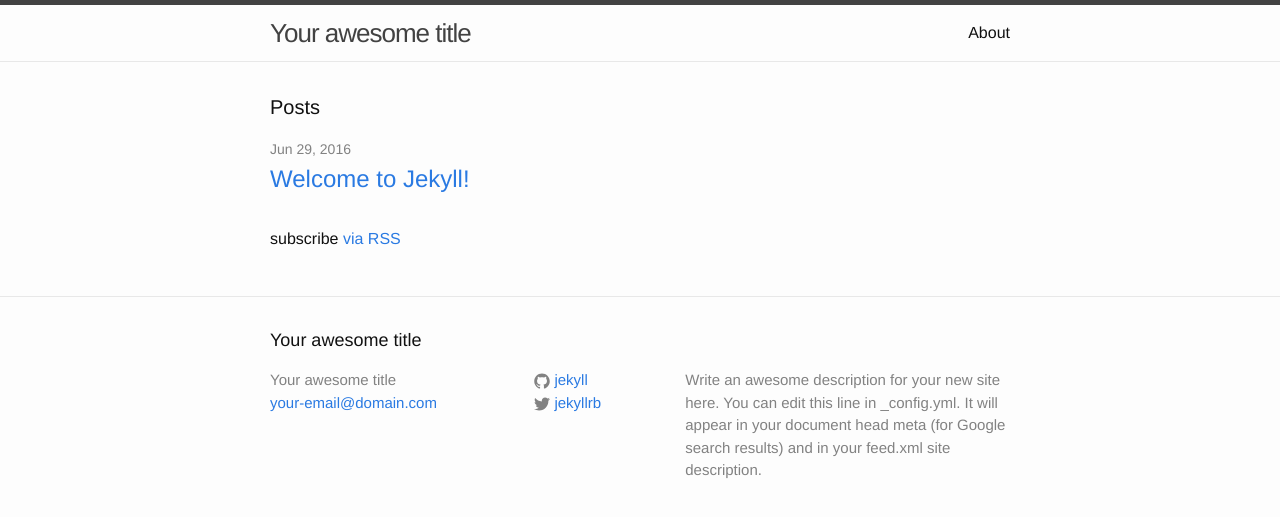
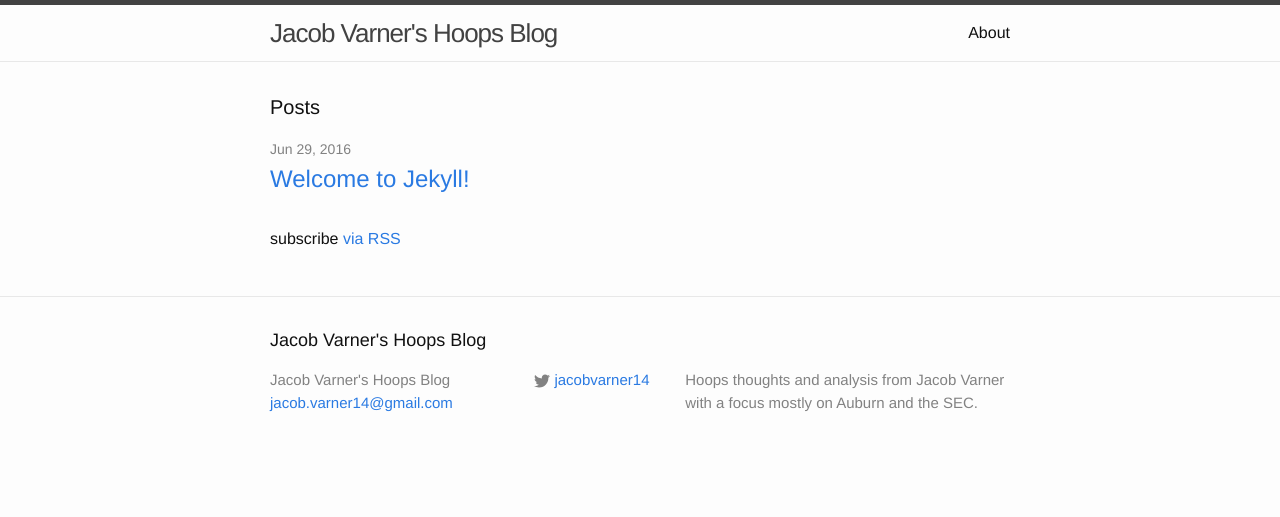
Before and after one commit to jacobvarner/hoops-blog, a Jekyll site: the page built from index.html, in a window 1280 px wide. Shown: the top 517 px of the page. Built offline with Jekyll 4.4.1, drawn with Linux system fonts in a browser that asks for light colours.

Commit message:
Updated the config file before getting started on real work.

```diff
--- a/_config.yml
+++ b/_config.yml
@@ -6,16 +6,13 @@
 # 'jekyll serve'. If you change this file, please restart the server process.
 
 # Site settings
-title: Your awesome title
-email: your-email@domain.com
+title: Jacob Varner's Hoops Blog
+email: jacob.varner14@gmail.com
 description: > # this means to ignore newlines until "baseurl:"
-  Write an awesome description for your new site here. You can edit this
-  line in _config.yml. It will appear in your document head meta (for
-  Google search results) and in your feed.xml site description.
+  Hoops thoughts and analysis from Jacob Varner with a focus mostly on Auburn and the SEC.
 baseurl: "" # the subpath of your site, e.g. /blog
-url: "http://yourdomain.com" # the base hostname & protocol for your site
-twitter_username: jekyllrb
-github_username:  jekyll
+url: "http://hoops.jacobvarner.com" # the base hostname & protocol for your site
+twitter_username: jacobvarner14
 
 # Build settings
 markdown: kramdown
```
